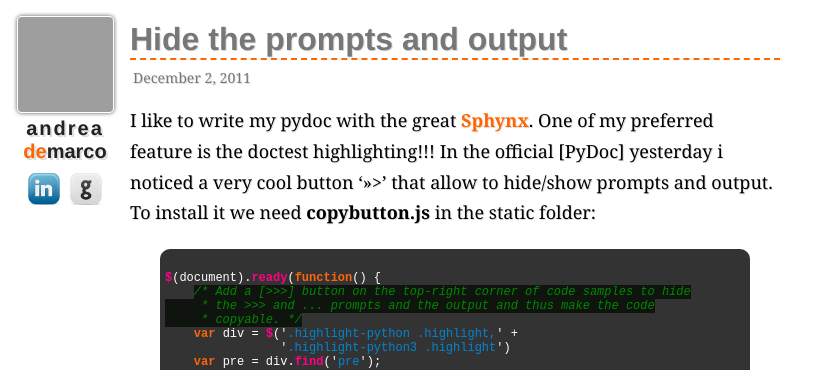
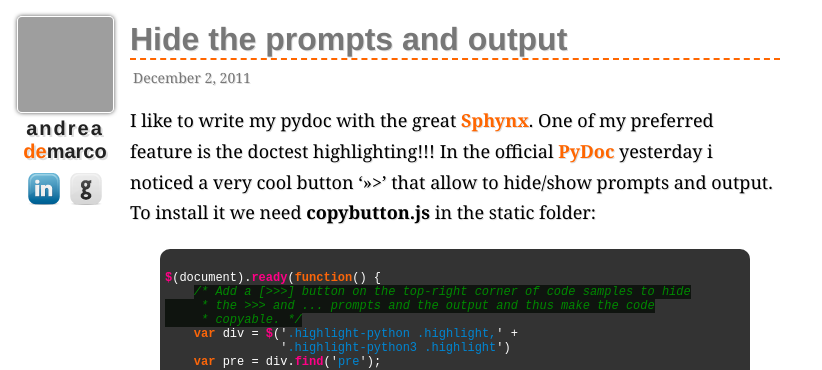
Before and after one commit to z4r/z4r.github.com, a Jekyll site: the page built from _posts/2011-12-02-hides-the-prompts-and-output.markdown, in a window 1280 px wide, cut to the strip 0-370 px from the top of the page. Shown: the whole strip, without its empty margins (0-822 px from the left). Built offline with Jekyll 4.4.1, drawn with Linux system fonts in a browser that asks for light colours; Markdown is read by kramdown in place of the engine named in the settings; some of the changed lines change nothing that is shown; grey boxes are pictures that could not be loaded.

Commit message:
link missing

```diff
--- a/_posts/2011-12-02-hides-the-prompts-and-output.markdown
+++ b/_posts/2011-12-02-hides-the-prompts-and-output.markdown
@@ -73,3 +73,4 @@ def setup(app):
 {% endhighlight %}
 
 [Sphynx]: http://sphinx.pocoo.org/
+[PyDoc]: http://docs.python.org/
```
